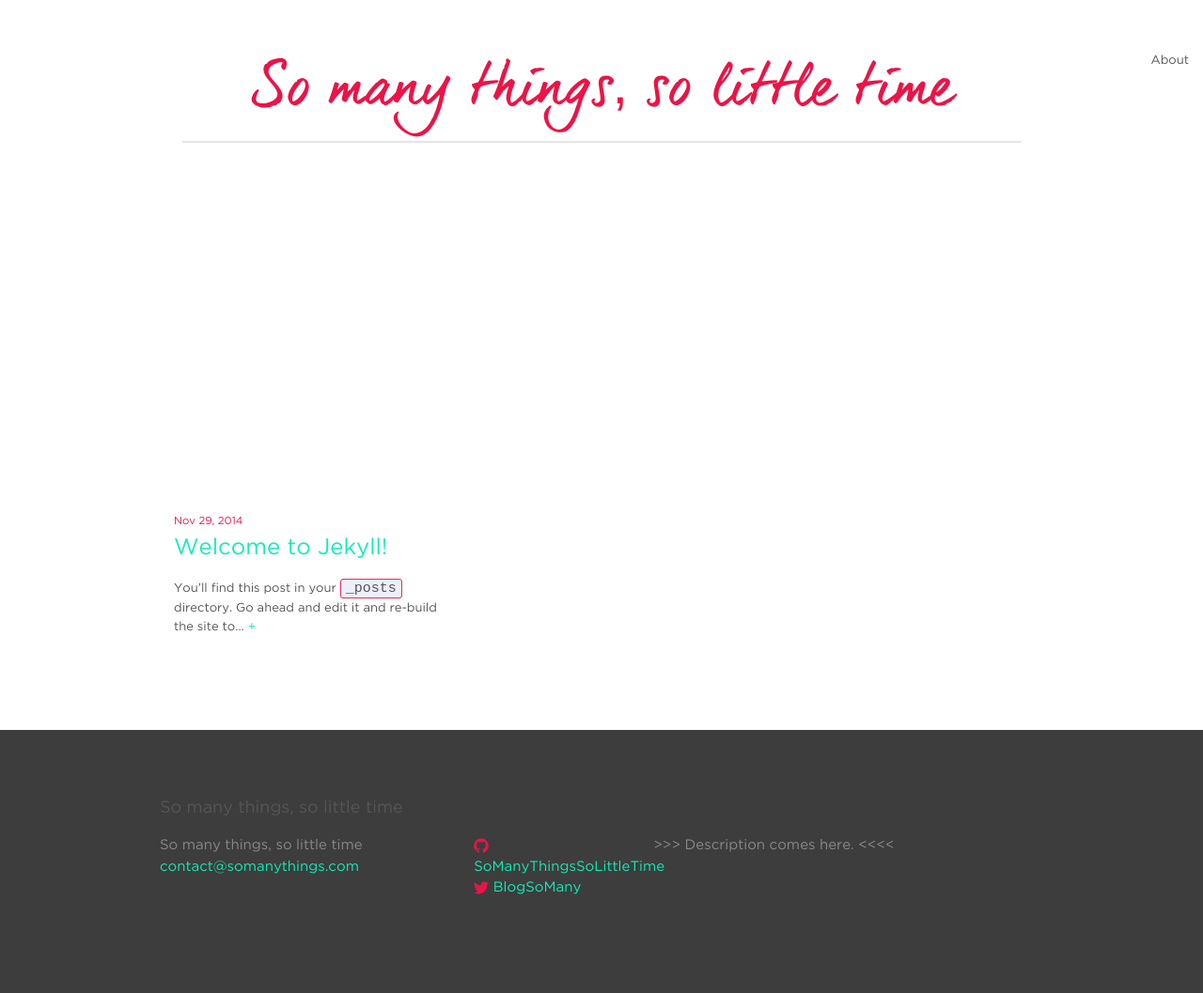
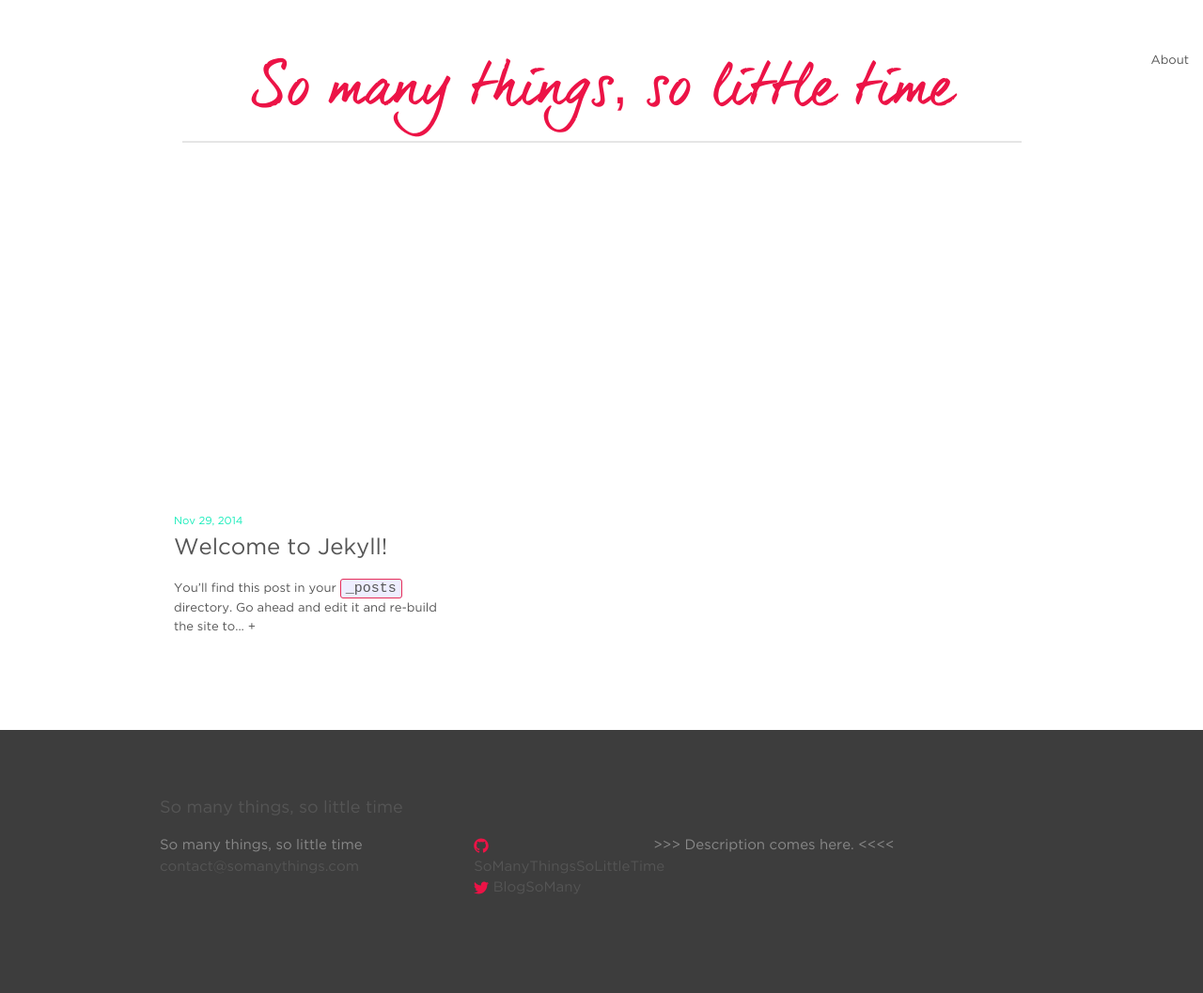
Before and after one commit to somanythingssolittletime/somanythingssolittletime.github.io, a Jekyll site: the page built from index.html, in a window 1280 px wide. Shown: the whole page at 94% size. Built offline with Jekyll 4.4.1, drawn with Linux system fonts in a browser that asks for light colours; some web fonts are replaced.

Commit message:
changes links colors

```diff
--- a/_sass/_base.scss
+++ b/_sass/_base.scss
@@ -89,16 +89,15 @@ h1, h2, h3, h4, h5, h6 {
  * Links
  */
 a {
-    color: $brand-color;
+    color: $text-color;
     text-decoration: none;
 
     &:visited {
-        color: darken($brand-color, 15%);
+        color: darken($text-color, 15%);
     }
 
     &:hover {
-        color: $text-color;
-        text-decoration: underline;
+        color: $rose-color;
     }
 }
 
--- a/_sass/_layout.scss
+++ b/_sass/_layout.scss
@@ -191,7 +191,7 @@
 
 .post-meta {
     font-size: $small-font-size;
-    color: $rose-color;
+    color: $brand-color;
 }
 
 .post-link {
@@ -215,6 +215,7 @@
         font-size: 36px;
     }
 }
+
 
 .post-content {
     margin-bottom: $spacing-unit;
@@ -243,3 +244,10 @@
         }
     }
 }
+
+#read-more {
+  a {
+    &:visited { color: $rose-color; }
+    &:hover { color: $brand-color; }
+  }
+}
```
